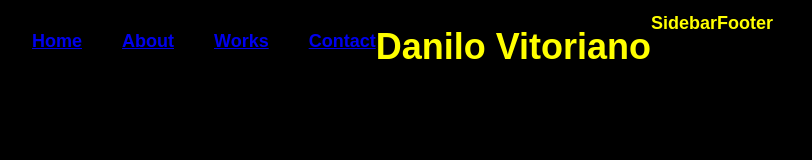
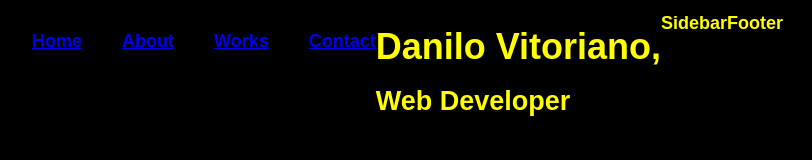
Before and after one commit to danvitoriano/danvitoriano.github.io, a plain HTML site: page index.html in a window 1280 px wide. Shown: the whole page, without its empty margins (16-828 px from the left). Drawn offline with Linux system fonts and the light colour scheme.

Commit message:
Update index.html

```diff
--- a/index.html
+++ b/index.html
@@ -33,7 +33,8 @@
       </dl>
     </div>
     <div id="main-content">
-      <h1>Danilo Vitoriano</h1>
+      <h1>Danilo Vitoriano,</h1>
+      <h2>Web Developer</h2>
     </div>
     <div id="sidebar">Sidebar</div>
     <div id="footer">Footer</div>
```
